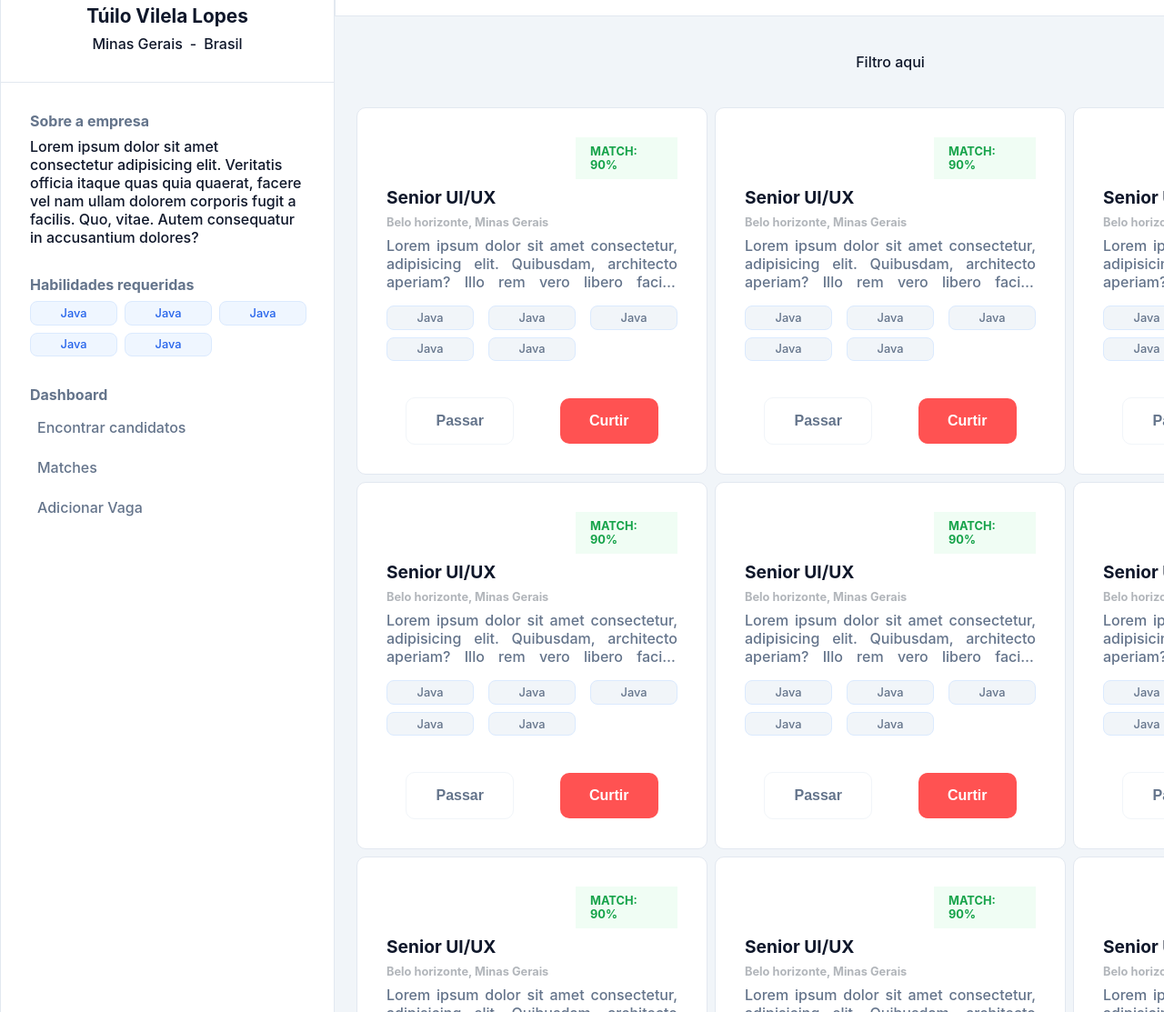
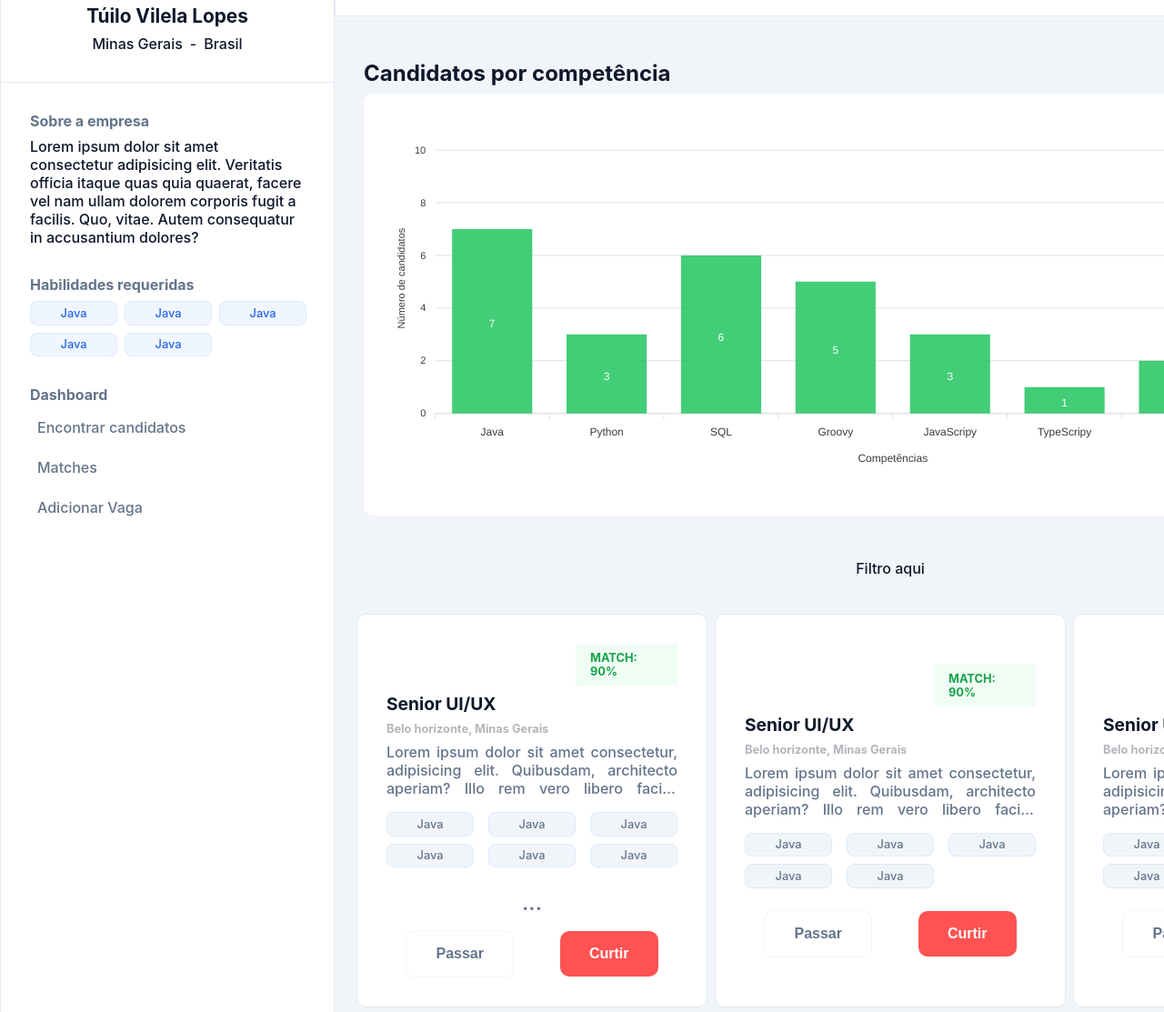
Before and after one commit to Tulio8998/Linketinder-Project, a website built with Vite: page Frontend/index.html in a window 1280 px wide. Shown: the part 113-1226 px from the top of the page at 91% size. Built offline with nearby package versions, Linux system fonts and the light colour scheme.

Commit message:
feat(frontend): implementa logica de para gerar o grafico

```diff
--- a/Frontend/src/components/empresa.ts
+++ b/Frontend/src/components/empresa.ts
@@ -1,3 +1,4 @@
+import ApexCharts from 'apexcharts'
 import { addVaga, editEmpProfile, viewCandidato } from "../pages/empresaDash"
 
 export function configSkills(): void {
@@ -40,7 +41,7 @@ export function configSkills(): void {
 }
 
 
-export function editCandPanel(): void {
+export function editEmpPanel(): void {
     const editButton = document.querySelector('.btn-edit')
     editButton?.addEventListener('click', () => {
         const panel = document.createElement('div')
@@ -116,3 +117,118 @@ export function cadidatoPanel(): void {
         })
     })
 }
+
+export function pointSkills(): void {
+    const cards = document.querySelectorAll('.card')
+    cards.forEach((card) => {
+        const pointers = card.querySelector('.pointers')
+        const skills = card.querySelectorAll('.skill')
+
+        if (skills.length > 6 && pointers) {
+            const pointer = document.createElement('p')
+            pointer.className = 'pointer'
+            pointer.textContent = '...'
+
+            pointers.appendChild(pointer)
+        }
+    })
+}
+
+const pessoaMock = {
+    competencia: []
+}
+
+const p1 = {
+    ...pessoaMock,
+    competencia: ['Java', 'Python', 'SQL', 'Groovy', 'JavaScripy']
+}
+
+const p2 = {
+    ...pessoaMock,
+    competencia: ['Java', 'Python', 'SQL', 'TypeScripy', 'JavaScripy']
+}
+
+const p3 = {
+    ...pessoaMock,
+    competencia: ['Java', 'Python', 'C#', 'Groovy', 'JavaScripy']
+}
+
+const p4 = {
+    ...pessoaMock,
+    competencia: ['C#', 'C++', 'SQL', 'Java', 'C++']
+}
+
+const p5 = {
+    ...pessoaMock,
+    competencia: ['Java', 'SQL', 'Groovy', 'Java']
+}
+
+const p6 = {
+    ...pessoaMock,
+    competencia: ['Java', 'SQL', 'Groovy', 'Java']
+}
+
+const p7 = {
+    ...pessoaMock,
+    competencia: ['Java', 'SQL', 'Groovy', 'Java']
+}
+const pessoas = [p1, p2, p3, p4, p5, p6, p7]
+
+
+export function graphCand(): void {
+    const competencias = new Map<string, number>()
+    pessoas.forEach((pessoa) => {
+        const competenciasUn = new Set(pessoa.competencia)
+        competenciasUn.forEach((competencia) => {
+            competencias.set(competencia,(competencias.get(competencia) ?? 0) + 1
+            )
+        })
+    })
+
+    const categorias = Array.from(competencias.keys())
+    const valores = Array.from(competencias.values())
+    const options: ApexCharts.ApexOptions = {
+        chart: {
+            type: 'bar',
+            height: 400,
+            toolbar: {
+                show: false
+            }
+        },
+        colors: ['#22C55E'],
+        grid: {
+            padding: {
+                bottom: 20
+            }
+        },
+        series: [
+            {
+                name: 'Quantidade de candidatos',
+                data: valores
+            }
+        ],
+        xaxis: {
+            categories: categorias,
+            title: {
+                text: 'Competências',
+            }
+        },
+        yaxis: {
+            min: 0,
+            tickAmount: 5,
+            title: {
+                text: 'Número de candidatos'
+            }
+        },
+        tooltip: {
+            y: {
+                formatter: (value) => `${value} candidatos`
+            }
+        }
+    }
+    const graph = document.querySelector('#graph')
+    if (graph) {
+        const chart = new ApexCharts(graph, options)
+        chart.render()
+    }
+}
--- a/Frontend/src/main.ts
+++ b/Frontend/src/main.ts
@@ -2,15 +2,15 @@ import './styles/global.css'
 import './styles/signIn.css'
 import './styles/signUpCandidato.css'
 import './styles/signUpEmpresa.css'
-// import './styles/candidatoDash.css'
+import './styles/candidatoDash.css'
 import './styles/empresaDash.css'
-// import { configSkills, editCandPanel, vagaPanel } from './components/candidato'
+import { configSkills, editCandPanel, vagaPanel } from './components/candidato'
 import { signIn } from './pages/signIn'
 import { signUpCandidato } from './pages/signUpCandidato'
 import { signUpEmpresa } from './pages/signUpEmpresa'
 import { candidatoDash } from './pages/candidatoDash'
 import { editEmpProfile, empresaDash } from './pages/empresaDash'
-import { addVagaPanel, cadidatoPanel, editCandPanel } from './components/empresa'
+import { addVagaPanel, cadidatoPanel, editEmpPanel, graphCand, pointSkills } from './components/empresa'
 
 const app = document.querySelector<HTMLDivElement>('#app')!
 
@@ -51,9 +51,11 @@ function empresaDashPage(): void {
 // candidatoDashPage()
 // editCandPanel()
 // vagaPanel()
-
+// pointSkills()
 
 empresaDashPage()
-editCandPanel()
+editEmpPanel()
 addVagaPanel()
 cadidatoPanel()
+pointSkills()
+graphCand()
--- a/Frontend/src/pages/empresaDash.ts
+++ b/Frontend/src/pages/empresaDash.ts
@@ -1,3 +1,5 @@
+import ApexCharts from 'apexcharts'
+
 const estados = [
     'Selecione o estado',
     'Acre',
@@ -259,10 +261,9 @@ export function empresaDash(): string {
                     </div>
                 </div>
                 <div class="graph-class">
-                    <p class="graph-title"></p>
-                    <div class="graph">
+                    <p class="graph-title">Candidatos por competência</p>
 
-                    </div>
+                    <div class="graph" id="graph"></div>
                 </div>
                 <div>
                     <p>Filtro aqui</p>
@@ -274,13 +275,26 @@ export function empresaDash(): string {
                             <p class="name">Senior UI/UX</p>
                             <p class="address">Belo horizonte, Minas Gerais</p>
                             <p class="description">Lorem ipsum dolor sit amet consectetur, adipisicing elit. Quibusdam, architecto aperiam? Illo rem vero libero facilis repudiandae doloremque nulla, sequi consectetur nobis nihil veritatis laudantium! Voluptatum cum fugiat iste tenetur.</p>
-                            <div>
+                            <div class="skills-class">
+                                <p class="skill">Java</p>
+                                <p class="skill">Java</p>
+                                <p class="skill">Java</p>
+                                <p class="skill">Java</p>
+                                <p class="skill">Java</p>
+                                <p class="skill">Java</p>
+                                <p class="skill">Java</p>
+                                <p class="skill">Java</p>
+                                <p class="skill">Java</p>
+                                <p class="skill">Java</p>
                                 <p class="skill">Java</p>
                                 <p class="skill">Java</p>
                                 <p class="skill">Java</p>
                                 <p class="skill">Java</p>
                                 <p class="skill">Java</p>
                             </div>
+                        </div>
+                        <div class="pointers">
+
                         </div>
                         <div class="choice">
                             <button class="pass">Passar</button>
--- a/Frontend/src/styles/empresaDash.css
+++ b/Frontend/src/styles/empresaDash.css
@@ -192,6 +192,25 @@
     font-style: italic;
 }
 
+.graph-class {
+    display: flex;
+    width: 100%;
+    height: 100%;
+    padding: 2rem;
+}
+
+.graph-title {
+    color: #0F172A;
+    font-weight: bold;
+    font-size: 1.5rem;
+}
+
+.graph {
+    background: #FFFFFF;
+    padding: 2rem;
+    border-radius: 10px;
+}
+
 
 
 .match-cards {
@@ -235,7 +254,7 @@
     border: 1px solid #E2E8F0;
     background: #FFFFFF;
     border-radius: 10px;
-    gap: 2rem;
+    gap: 1rem;
     cursor: pointer;
 }
 
@@ -279,6 +298,36 @@
     align-items: center;
 }
 
+.card-panel .info-job div{
+    display: grid;
+    grid-template-columns: auto auto auto;
+    gap: 0.5rem;
+    width: 100%;
+    justify-content: center;
+    column-gap: 1rem;
+    padding: 0.5rem 0;
+}
+
+.card-panel .info-job .skill {
+    display: flex;
+    align-items: center;
+    justify-content: center;
+    color: #64748B;
+    background: #F1F5F9;
+    font-size: 0.8rem;
+    border: 1px solid #DBEAFE;
+    border-radius: 8px;
+    padding: 0.3rem;
+    hyphens: auto;
+    word-break: break-all;
+    text-align: center;
+    width: 6rem;
+}
+
+.card-panel .info-job .skill:nth-child(n+7) {
+    display: flex;
+}
+
 .card-panel .info-job .address {
     margin-right: auto;
 }
@@ -287,7 +336,6 @@
     text-align: justify;
     color: #64748B;
     width: 30rem;
-    height: 100%;
     -webkit-line-clamp: none;
     -webkit-box-orient: none;
     overflow: none;
@@ -312,14 +360,15 @@
     padding: 0.5rem 0;
 }
 
-.info-job div{
+.info-job div {
     display: grid;
-    grid-template-columns: auto auto auto;
-    gap: 0.5rem;
+    grid-template-columns: repeat(3, 6rem);
+    grid-template-rows: repeat(2, auto);
+    gap: 0.5rem 1rem;
     width: 100%;
     justify-content: center;
-    column-gap: 1rem;
     padding: 0.5rem 0;
+    overflow: hidden;
 }
 
 .info-job .skill {
@@ -336,6 +385,19 @@
     word-break: break-all;
     text-align: center;
     width: 6rem;
+    box-sizing: border-box;
+}
+
+.pointers .pointer {
+    display: flex;
+    justify-content: center;
+    align-items: center;
+    color: #64748B;
+    font-size: 1.5rem;
+}
+
+.info-job .skill:nth-child(n+7) {
+    display: none;
 }
 
 .choice {
```
